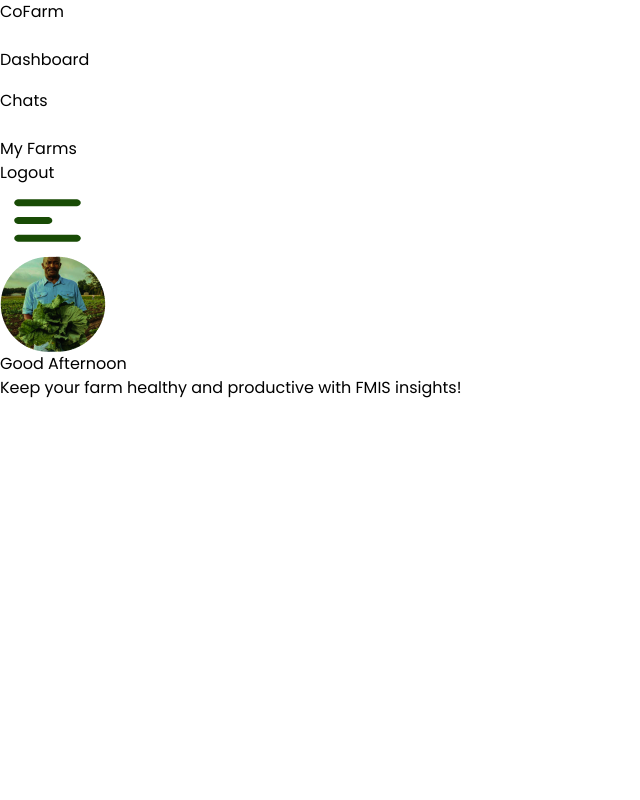
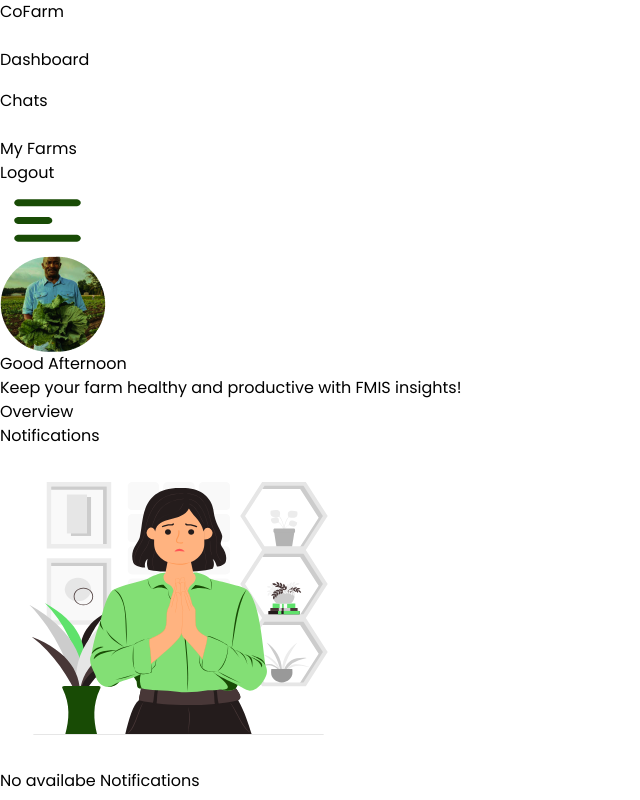
Before and after one commit to BeniSamuel/CoFarm, a React (Vite) app: page /dashboard in a window 1280 px wide. Shown: the whole page, without its empty margins (0-640 px from the left). Built offline with nearby package versions, Linux system fonts and the light colour scheme; no server answers.

Commit message:
Improved UI

```diff
--- a/src/Components/Dashgraph/Dashgraph.jsx
+++ b/src/Components/Dashgraph/Dashgraph.jsx
@@ -2,8 +2,11 @@ import React from 'react'
 
 const Dashgraph = () => {
   return (
-    <div className=' bg-[#c2f0bb] w-[55vw] h-80 rounded-lg'>
+    <div className=' flex flex-col gap-1 w-[55vw]'>
+      <div className=' text-sm font-semibold'>Overview</div>
+      <div className=' bg-[#c2f0bb] h-80 rounded-lg'>
 
+      </div>
     </div>
   )
 }
--- a/src/Components/Farms/FarmRight.jsx
+++ b/src/Components/Farms/FarmRight.jsx
@@ -1,14 +1,28 @@
 import React, { useState } from "react";
 import Dashtop from "../Dashtop/Dashtop";
 import FarmToggle from "../FarmToggle/FarmToggle";
+import empty from "../../assets/empty.svg"
 
 const FarmRight = () => {
   const [ tabActive, setTabActive ] = useState("farms");
+  const tableFarms = null;
   return (
     <div className=" w-5/6">
       <Dashtop />
       <div>
         <FarmToggle tabActive={tabActive} setTabActive={setTabActive}/>
+        {
+          tableFarms === null ?
+          (
+            <div className=" flex flex-col items-center py-12">
+              <img src={empty} className=" h-44 w-44"/>
+              <p className=" text-sm text-green-900">No availabe farms</p>
+            </div>
+          )
+          :
+          ""
+        }
+
       </div>
     </div>
   );
--- a/src/Components/Notifications/Notifications.jsx
+++ b/src/Components/Notifications/Notifications.jsx
@@ -1,9 +1,23 @@
-import React from 'react'
+import React from "react";
+import imageNotification from "../../assets/Notification.svg";
 
 const Notifications = () => {
+  const notificationAvailable = null;
   return (
-    <div className=' bg-[#c2f0bb] w-[25vw] h-80 rounded-lg'></div>
-  )
-}
+    <div className=" flex flex-col gap-1 w-[25vw]">
+      <div className=" text-sm font-semibold">Notifications</div>
+      <div className=" bg-[#c2f0bb] h-80 rounded-lg">
+        {notificationAvailable === null ? (
+          <div className=" flex flex-col items-center">
+            <img src={imageNotification} />
+            <p className=" text-sm text-green-700">No availabe Notifications</p>
+          </div>
+        ) : (
+          ""
+        )}
+      </div>
+    </div>
+  );
+};
 
-export default Notifications
+export default Notifications;
```
Also changed, not shown: src/assets/Notification.svg (added), src/assets/empty.svg (added).
